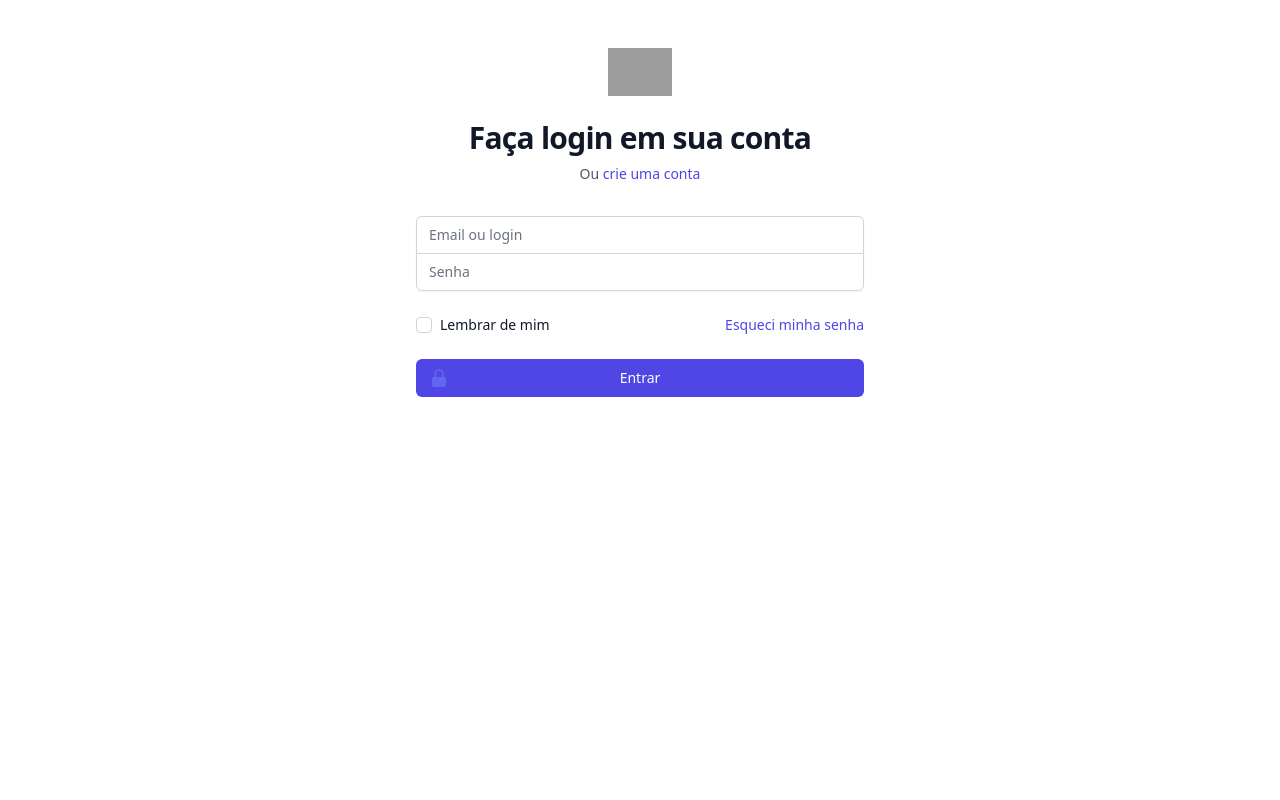
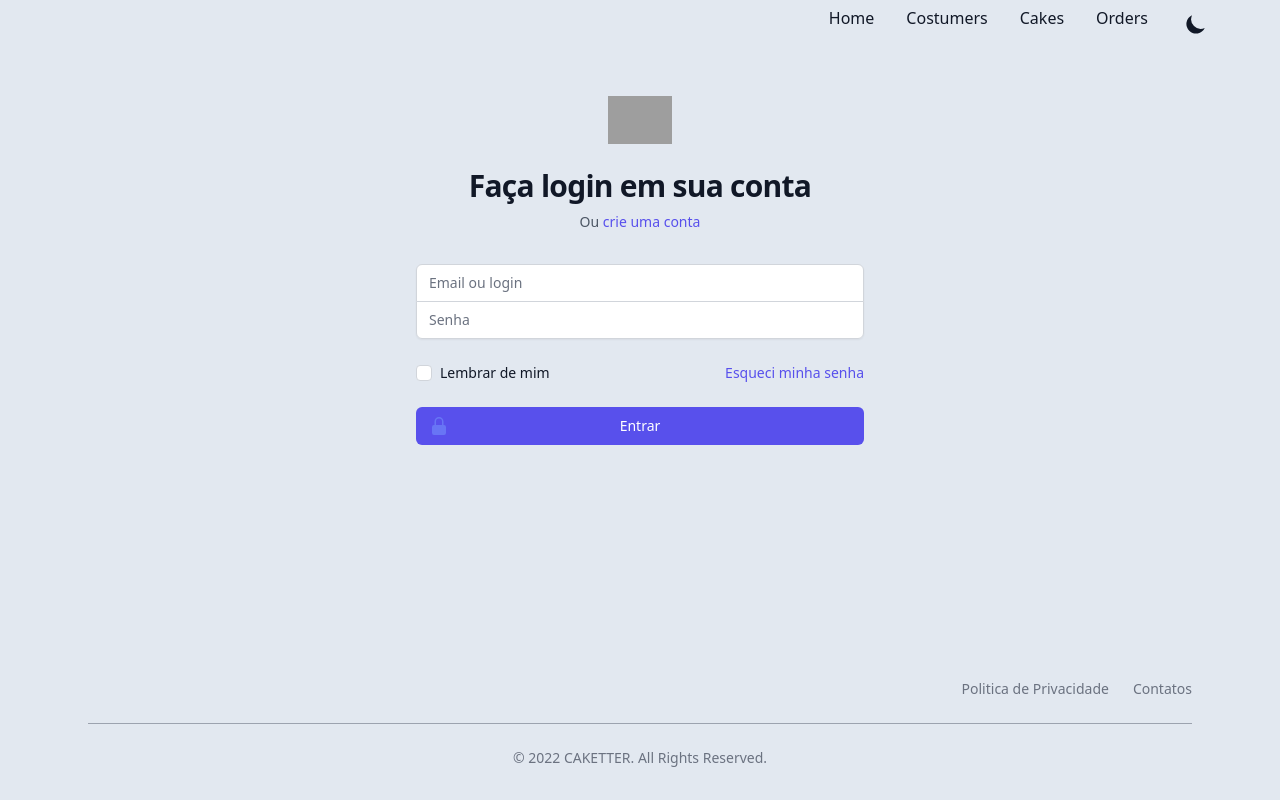
Before and after one commit to oadrianrabelo/caketter, a React (Vite) app in the folder front/: page / in a window 1280 px wide. Built offline with nearby package versions, Linux system fonts and the light colour scheme; grey boxes are pictures that could not be loaded.

Commit message:
creating layout wrapper for header and footer

```diff
--- a/front/src/App.tsx
+++ b/front/src/App.tsx
@@ -2,14 +2,20 @@ import { BrowserRouter } from "react-router-dom";
 import Router from "./routes";
 import { AuthProvider } from "./context/AuthContext";
 import { ProtectedRoute } from "./routes/protectedRoute";
+import LayoutWrapper from "./components/LayoutWrapper";
+import { ThemeProvider } from "./context/ThemeContext";
 
 function App() {
   return (
     <BrowserRouter>
       <AuthProvider>
-        {/* <ProtectedRoute> */}
-          <Router />
-        {/* </ProtectedRoute> */}
+        <ThemeProvider>
+          <LayoutWrapper>
+            {/* <ProtectedRoute> */}
+            <Router />
+            {/* </ProtectedRoute> */}
+          </LayoutWrapper>
+        </ThemeProvider>
       </AuthProvider>
     </BrowserRouter>
   );
--- /dev/null
+++ b/front/src/components/LayoutWrapper.tsx
@@ -0,0 +1,68 @@
+import { ReactNode } from "react";
+import SectionContainer from "./SectionContainer";
+import Link from "./Link";
+import Footer from './Footer';
+import ThemeSwitch from './ThemeSwittch';
+
+interface Props {
+  children: ReactNode;
+}
+
+const headerNavLinks = [
+  {
+    title: "Home",
+    href: "/",
+  },
+  {
+    title: "Costumers",
+    href: "/costumers",
+  },
+  {
+    title: "Cakes",
+    href: "/cakes",
+  },
+  {
+    title: "Orders",
+    href: "/orders",
+  },
+];
+
+const LayoutWrapper = ({ children }: Props) => {
+  return (
+    <>
+      <SectionContainer>
+        <div className="flex h-screen w-auto flex-col justify-between ">
+          <header className="flex items-center justify-between py-2">
+            <div>
+              <Link href="/" aria-label="">
+                <div className="flex items-center justify-between">
+                  <div className="mr-3"></div>
+                </div>
+              </Link>
+            </div>
+            <div className="flex item-center text-base leading-5">
+              <div className="hidden sm:block">
+                {headerNavLinks.map((link) => (
+                  <Link
+                    key={link.title}
+                    href={link.href}
+                    className="p-1 font-medium text-gray-900 dark:text-gray-100 sm:p-4"
+                  >
+                    {link.title}
+                  </Link>
+                ))}
+              </div>
+              <ThemeSwitch />
+            </div>
+          </header>
+          <main className="mb-auto">
+            {children}
+          </main>
+          <Footer />
+        </div>
+      </SectionContainer>
+    </>
+  );
+};
+
+export default LayoutWrapper;
--- /dev/null
+++ b/front/src/components/SectionContainer.tsx
@@ -0,0 +1,14 @@
+import { ReactNode } from 'react'
+
+interface Props {
+  children: ReactNode
+}
+
+export default function SectionContainer({ children }: Props) {
+  return (
+    <>
+      <div className="mx-auto max-w-3xl px-4 sm:px-6 xl:max-w-6xl xl:px-0">
+        {children}
+      </div></>
+  )
+}
--- a/front/src/main.tsx
+++ b/front/src/main.tsx
@@ -1,6 +1,7 @@
 import React from 'react'
 import ReactDOM from 'react-dom/client'
 import App from './App'
+import './global.css'
 
 ReactDOM.createRoot(document.getElementById('root') as HTMLElement).render(
   <React.StrictMode>
--- a/front/src/pages/login.tsx
+++ b/front/src/pages/login.tsx
@@ -26,7 +26,7 @@ export function Login() {
             alt="Caketter"
             className="mx-auto h-12 w-auto"
           />
-          <h2 className="mt-6 text-center text-3xl font-bold tracking-tight text-gray-900">
+          <h2 className="mt-6 text-center text-3xl font-bold tracking-tight text-gray-900 dark:text-white">
             Faça login em sua conta
           </h2>
           <p className="mt-2 text-center text-sm text-gray-600">
```
Also changed, not shown: front/src/components/inputs/BottomInput.tsx (deleted, +0 -13 lines), front/src/components/inputs/MiddleInput.tsx (deleted, +0 -12 lines), front/src/components/inputs/TopInput.tsx (deleted, +0 -12 lines).
